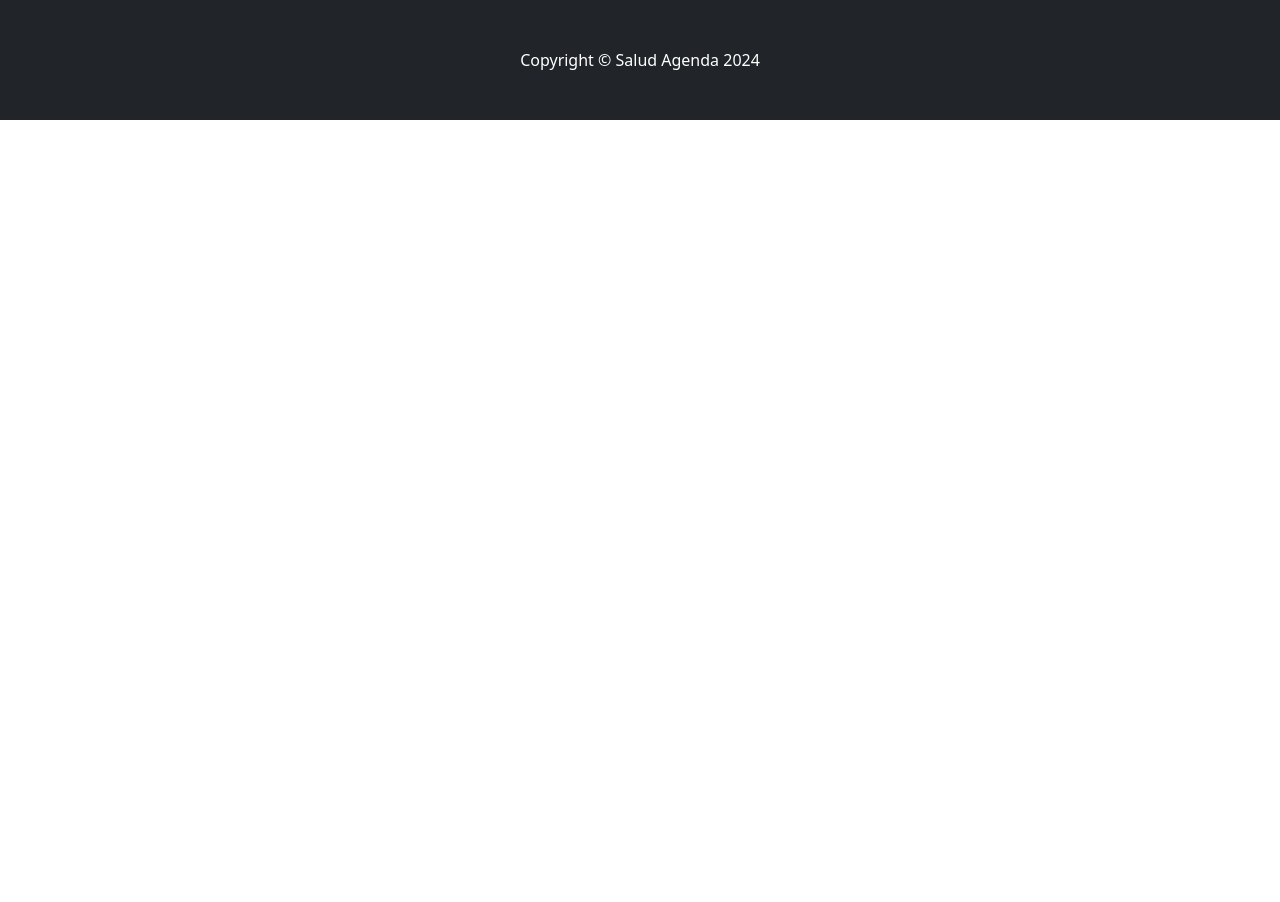
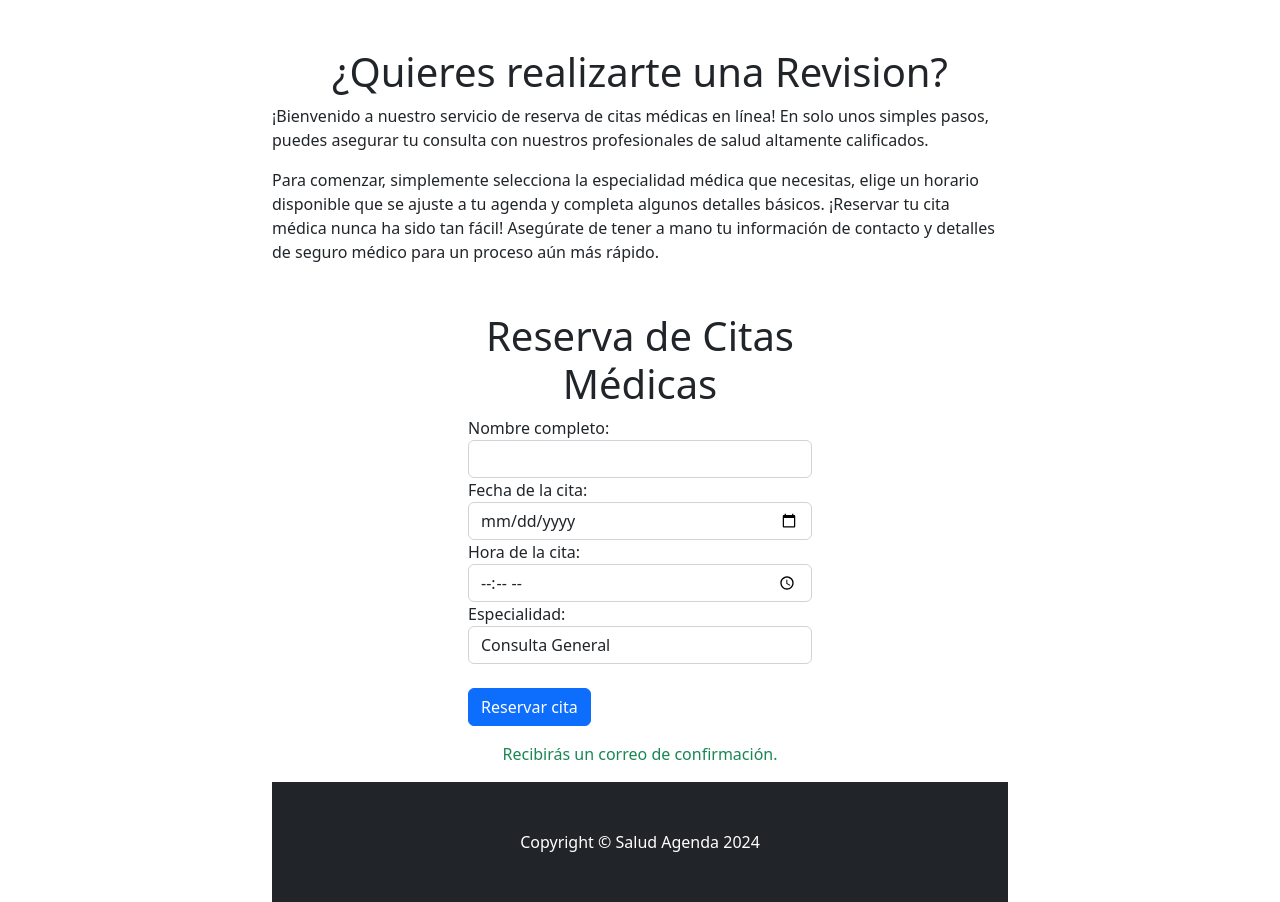
Before and after one commit to rjwrld/Citas-Medicas, a PHP site: page /reservacion.php in a window 1280 px wide. Shown: the part 56-958 px from the top of the page. Before the commit the page ends 176 px from the top, so only its background shows below. Run offline with PHP 8.4, Linux system fonts and the light colour scheme.

Commit message:
Modulo de Reservaciones
Kendall Sanchez realizo el modulo de Reservaciones

```diff
--- a/views/reservacion.php
+++ b/views/reservacion.php
@@ -11,9 +11,12 @@
     <link rel="icon" type="image/x-icon" href="/views/assets/favicon.ico" />
     <link rel="stylesheet" href="./views/assets/css/style.css">
     <link href="../views/assets/boostrap/styles.css" rel="stylesheet" />
+
 </head>
 
 <body>
+
+    <!-- Navegador-->
 
     <nav class="navbar navbar-expand-lg navbar-dark bg-dark">
         <div class="container px-5">
@@ -32,6 +35,56 @@
     </nav>
 
 
+     <!-- Contenido Pagina-->
+     <div class="container mt-5">
+        <div class="row justify-content-center">
+            <div class="col-lg-8">
+                <h1 class="text-center">¿Quieres realizarte una Revision?</h1>
+                <section class="centered">
+                    <p>¡Bienvenido a nuestro servicio de reserva de citas médicas en línea! En solo unos simples pasos, puedes asegurar tu consulta con nuestros profesionales de salud altamente calificados.</p>
+                    <p>Para comenzar, simplemente selecciona la especialidad médica que necesitas, elige un horario disponible que se ajuste a tu agenda y completa algunos detalles básicos. ¡Reservar tu cita médica nunca ha sido tan fácil! Asegúrate de tener a mano tu información de contacto y detalles de seguro médico para un proceso aún más rápido.</p>
+                </section>
+
+
+
+     <div class="container mt-5">
+        <div class="row justify-content-center">
+            <div class="col-lg-6">
+                <h1 class="text-center">Reserva de Citas Médicas</h1>
+                <form action="procesar_reserva.php" method="post">
+                    <div class="form-group">
+                        <label for="nombre">Nombre completo:</label>
+                        <input type="text" id="nombre" name="nombre" class="form-control" required>
+                    </div>
+                    <div class="form-group">
+                        <label for="fecha">Fecha de la cita:</label>
+                        <input type="date" id="fecha" name="fecha" class="form-control" required>
+                    </div>
+                    <div class="form-group">
+                        <label for="hora">Hora de la cita:</label>
+                        <input type="time" id="hora" name="hora" class="form-control" required>
+                    </div>
+                    <div class="form-group">
+                        <label for="especialidad">Especialidad:</label>
+                        <select id="especialidad" name="especialidad" class="form-control">
+                            <option value="Consulta General">Consulta General</option>
+                            <option value="Ginecología">Ginecología</option>
+                            <option value="Gediatría">Gediatría</option>
+                            <option value="Dentista">Dentista</option>
+                        </select>
+                    </div>
+                    <br>
+                    <button type="submit" class="btn btn-primary btn-block">Reservar cita</button>
+                </form>
+                <div class="mt-3 text-center">
+                    <p class="text-success">Recibirás un correo de confirmación.</p>
+                </div>
+            </div>
+        </div>
+    </div>
+
+
+    <!-- Footer-->
     <footer class="py-5 bg-dark">
         <div class="container px-4 px-lg-5">
             <p class="m-0 text-center text-white">Copyright &copy; Salud Agenda 2024</p>
```
Also changed, not shown: views/assets/css/styles.css (+8 -0 lines).
